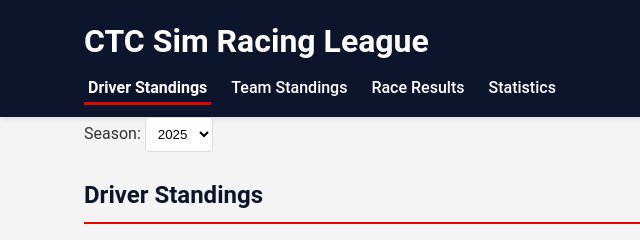
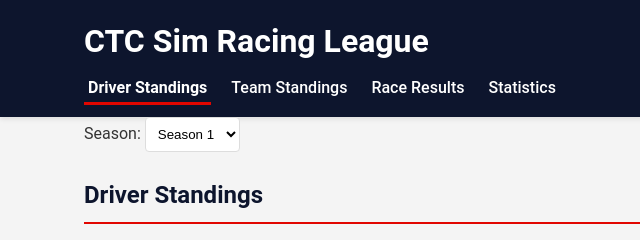
Before and after one commit to zephyrj/ctc-dashboard, a plain HTML site: page index.html in a window 1280 px wide. Shown: the top 240 px of the page, 0-640 px from the left. Drawn offline with nearby package versions, Linux system fonts and the light colour scheme; files whose address does not match are found by name.

Commit message:
use correct season id

```diff
--- a/index.html
+++ b/index.html
@@ -26,7 +26,7 @@
         <div class="season-selector">
             <label for="season">Season:</label>
             <select id="season">
-                <option value="2025" selected>2025</option>
+                <option value="season1" selected>Season 1</option>
                 <!-- More seasons can be added here -->
             </select>
         </div>
```
